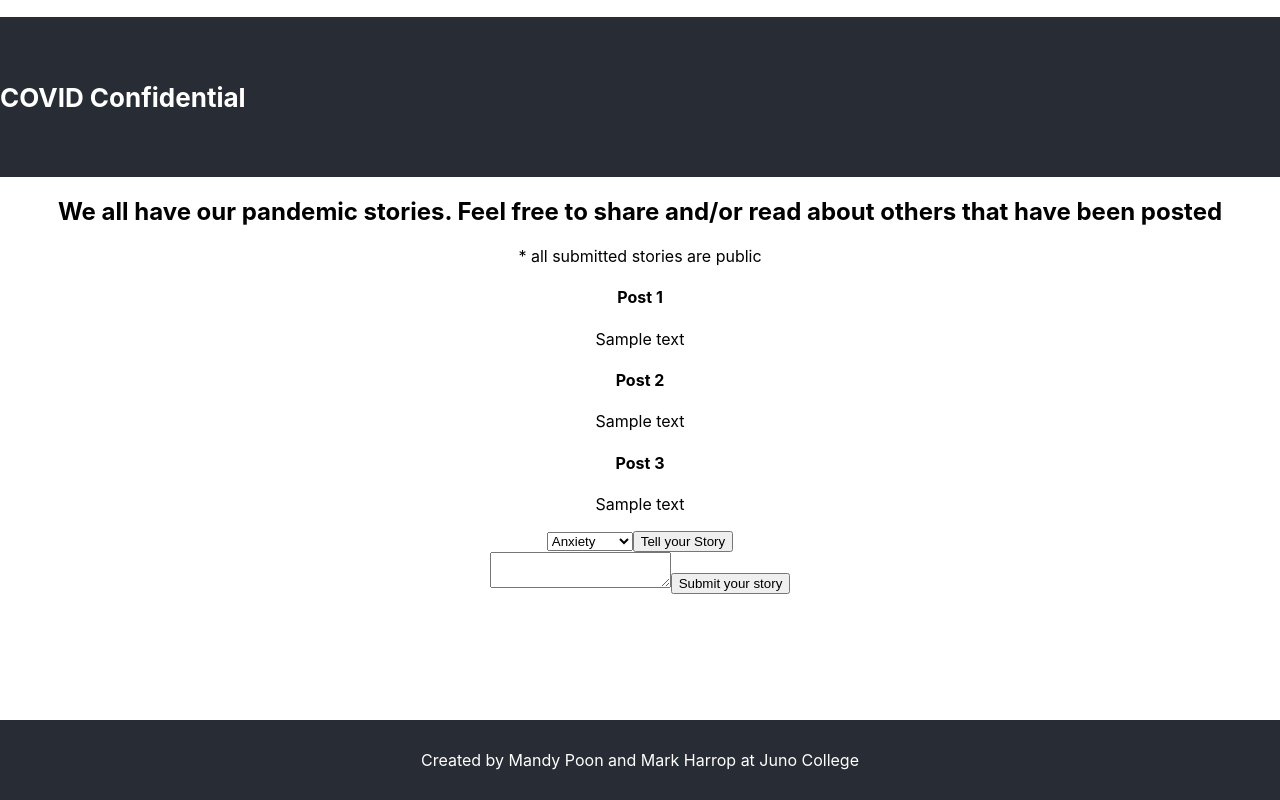
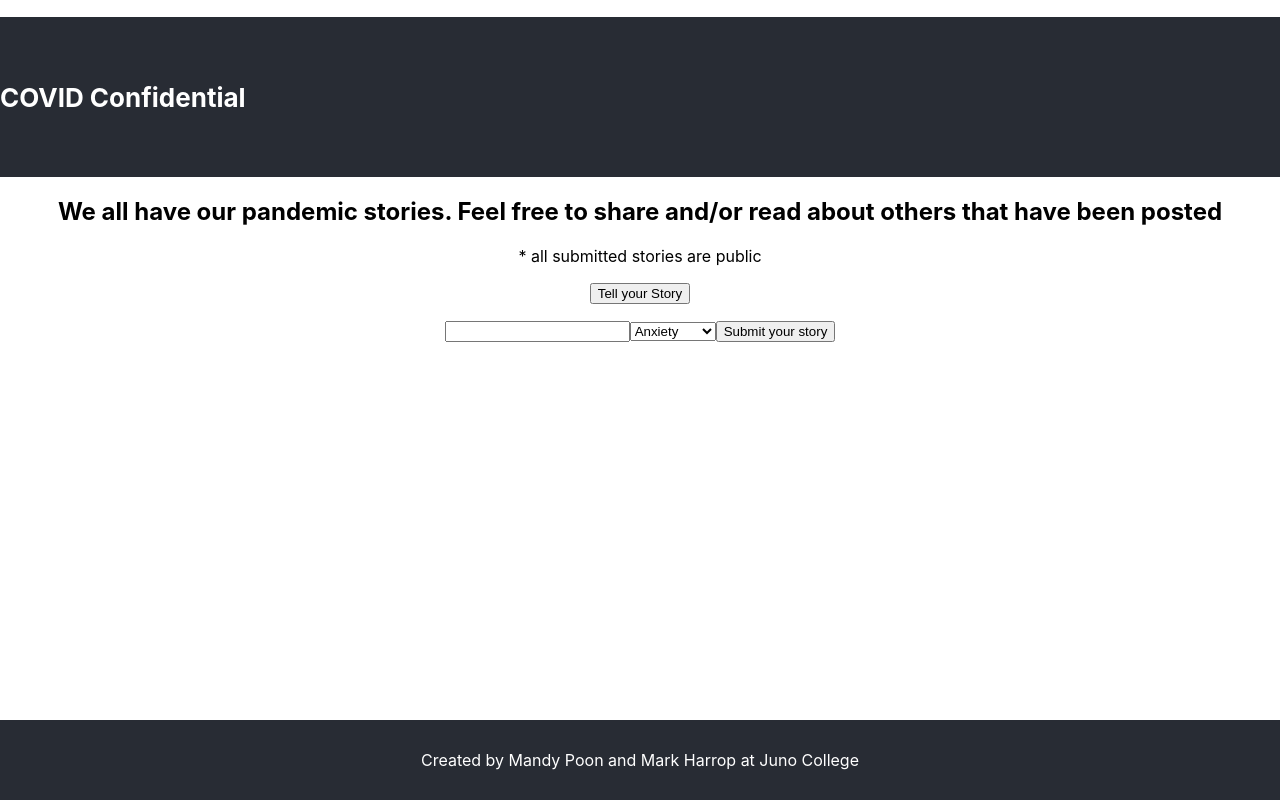
Before and after one commit to code-by-mandy/apart-together, a React (Create React App) app: page / in a window 1280 px wide. Built offline with nearby package versions, Linux system fonts and the light colour scheme.

Commit message:
removed Posts component and started useState in App.js

```diff
--- a/src/App.css
+++ b/src/App.css
@@ -5,12 +5,6 @@
 .App-logo {
   height: 40vmin;
   pointer-events: none;
-}
-
-@media (prefers-reduced-motion: no-preference) {
-  .App-logo {
-    animation: App-logo-spin infinite 20s linear;
-  }
 }
 
 h1 {
@@ -22,10 +16,6 @@ h1 {
   justify-content: center;
   font-size: calc(10px + 2vmin);
   color: white;
-}
-
-.App-link {
-  color: #61dafb;
 }
 
 footer {
--- a/src/App.js
+++ b/src/App.js
@@ -1,23 +1,47 @@
 import './App.css';
 import Form from './Form';
-import Posts from './Posts';
+import { useState, useEffect } from 'react';
 
 function App() {
+
+  const [stories, setStories] = useState([]);
+
+  // useEffect( () => {
+
+  // }, [];
+
+
+
+  const handleClick = () => {
+    console.log(`I've been clicked`);
+
+    const [form, setForm] = useState([]);
+
+
+
+  }
+
+
   return (
     <div className="App">
       <h1>COVID Confidential</h1>
       <h2>We all have our pandemic stories.  Feel free to share and/or read about others that have been posted</h2>
       <p>* all submitted stories are public</p>
       <div>
-        <Posts />
-      <select>
-        <option>Anxiety</option>
-        <option>Frustration</option>
-        <option>Sadness</option>
-        <option>Madness</option>
-      </select>
-      <button>Tell your Story</button>
-      <Form />
+        <button onClick={handleClick}>Tell your Story</button>
+        <ul>
+          {
+            stories.map((story) => {
+              return(
+                <li>
+                  <h3>I am posting this story becuase I am feeling {emotion}</h3>
+                  <p>{story}</p>
+                </li>
+              )
+          })
+          }
+          </ul>
+        <Form />
       </div>
 
       <footer>
--- a/src/Form.js
+++ b/src/Form.js
@@ -3,9 +3,17 @@ import { useState } from 'react';
 function Form() {
     return(
         <form>
-            <textarea>
+            <input type="text">
 
-            </textarea>
+            </input>
+            <select>
+                <option value="anxiety">Anxiety</option>
+                <option value="frustration">Frustration</option>
+                <option value="sadness">Sadness</option>
+                <option value="madness">Madness</option>
+                <option value="gratitude">Gratitude</option>
+                <option value="inspiration">Inspiration</option>
+            </select>
             <button>Submit your story</button>
         </form>
     )
--- a/src/Posts.js
+++ /dev/null
@@ -1,23 +0,0 @@
-
-
-function Posts() {
-    return(
-        <div>
-            <div>
-                <h4>Post 1</h4>
-                <p>Sample text</p>
-            </div>
-            <div>
-                <h4>Post 2</h4>
-                <p>Sample text</p>
-            </div>
-            <div>
-                <h4>Post 3</h4>
-                <p>Sample text</p>
-            </div>
-
-        </div>
-    )
-}
-
-export default Posts;
```
